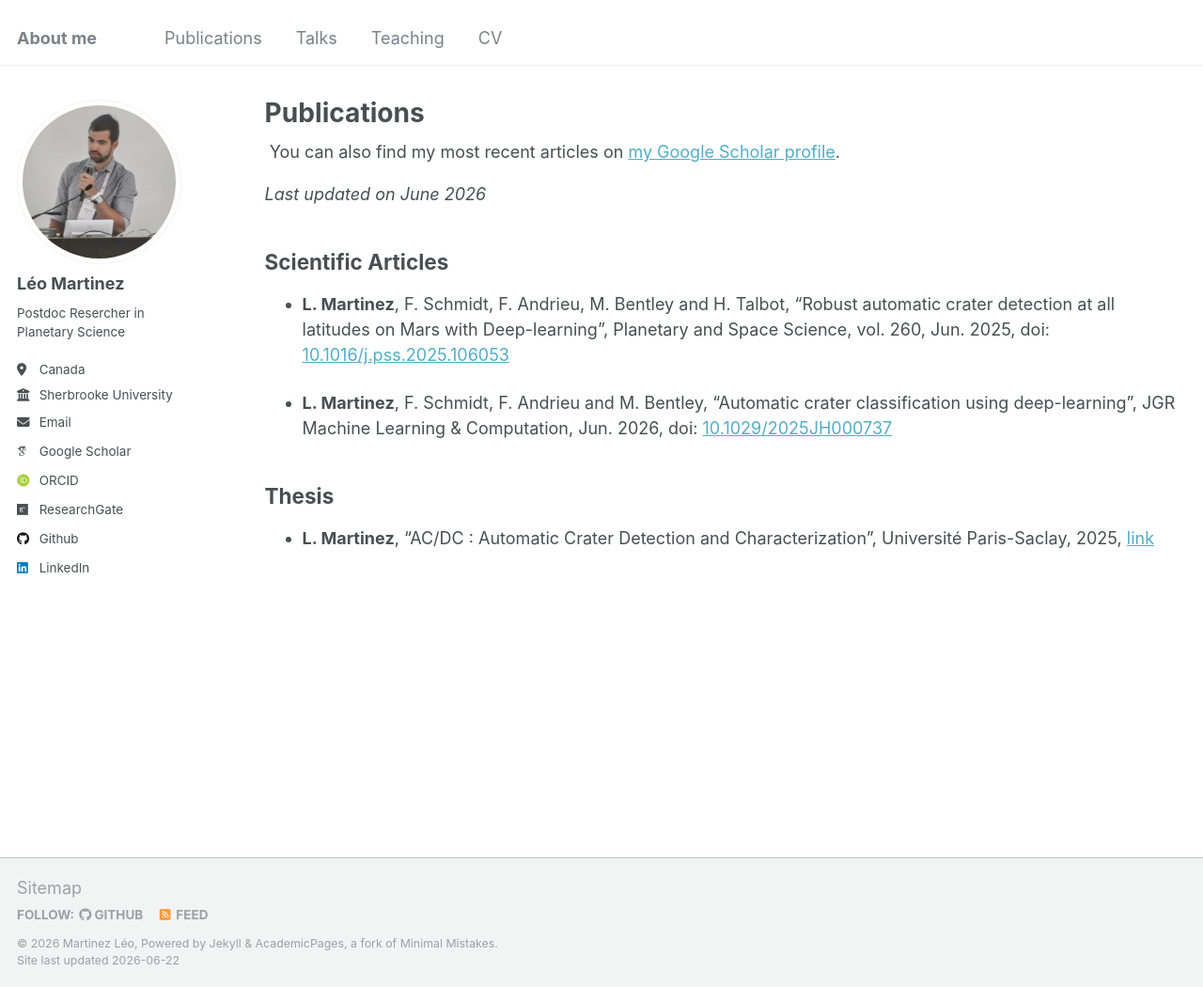
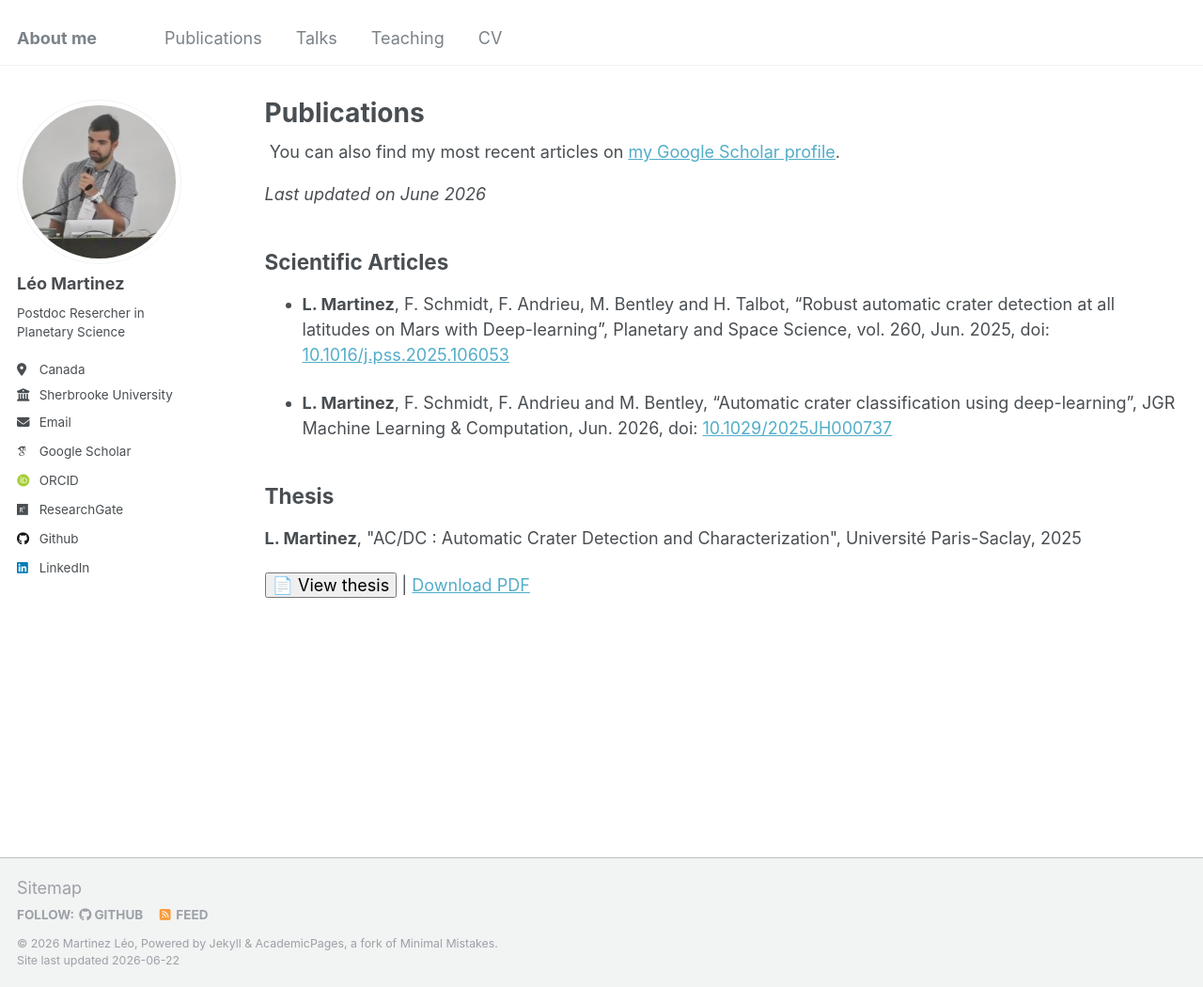
Before and after one commit to leomrtinez/leomrtinez.github.io, a Jekyll site: the page built from _pages/publications.md, in a window 1280 px wide and 1050 px high. Shown: the whole window at 94% size. Built offline with Jekyll 4.4.1, drawn with Linux system fonts in a browser that asks for light colours; some web fonts are replaced.

Commit message:
Enhance thesis section with HTML formatting
Added HTML structure and button for thesis download.

```diff
--- a/_pages/publications.md
+++ b/_pages/publications.md
@@ -19,6 +19,18 @@ author_profile: true
 
 * **L. Martinez**, F. Schmidt, F. Andrieu and M. Bentley, “Automatic crater classification using deep-learning”, JGR Machine Learning & Computation, Jun. 2026, doi: [10.1029/2025JH000737](https://doi.org/10.1029/2025JH000737)
 
+
 ## Thesis
 
-* **L. Martinez**, "AC/DC : Automatic Crater Detection and Characterization", Université Paris-Saclay, 2025, [link](https://hal.science/tel-05405266v1)
+<p>
+  <strong>L. Martinez</strong>, "AC/DC : Automatic Crater Detection and Characterization",
+  Université Paris-Saclay, 2025
+</p>
+
+<p>
+  <button class="btn-thesis" onclick="openThesis()">
+    📄 View thesis
+  </button>
+  |
+  <a href="/files/ma_these.pdf" target="_blank">Download PDF</a>
+</p>
```
